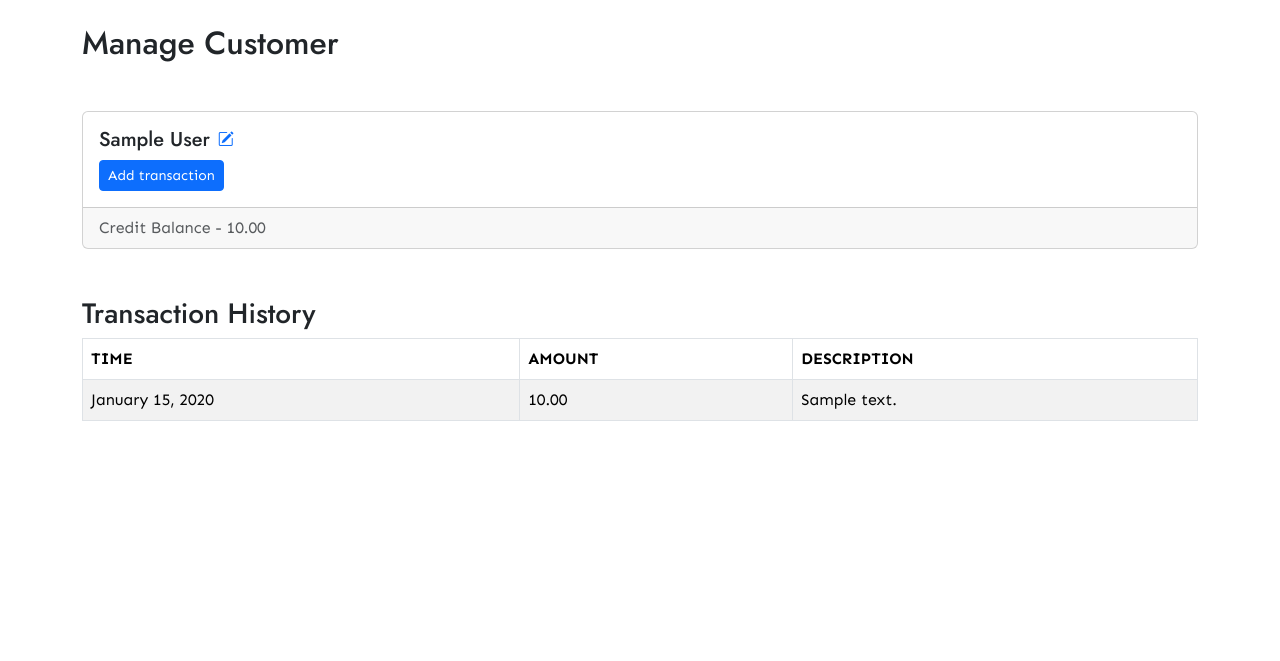
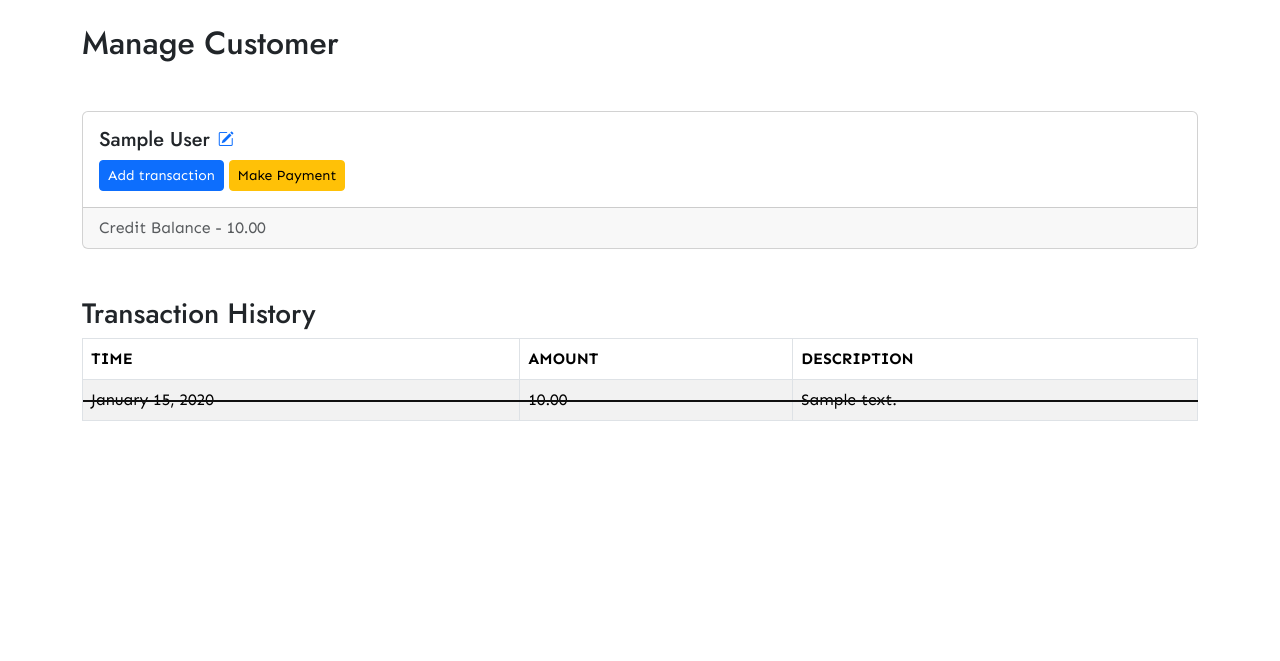
Before and after one commit to iamaakashbasnet/basnet-store, a Django app: page /customers/manage/1/ in a window 1280 px wide. Shown: the part 58-719 px from the top of the page. Run offline with Django 5.2, Linux system fonts and the light colour scheme; tables that the repository leaves empty hold one stand-in row (values such as "Sample post").

Commit message:
feat: credit payment

```diff
--- /dev/null
+++ b/customers/forms.py
@@ -0,0 +1,6 @@
+from django import forms
+
+
+class PaymentForm(forms.Form):
+    payment_number = forms.DecimalField(
+        label='Amount', decimal_places=2)
--- a/customers/models.py
+++ b/customers/models.py
@@ -17,6 +17,7 @@ class Transaction(models.Model):
     amount = models.DecimalField(max_digits=10, decimal_places=2, default=0.00)
     description = models.TextField()
     timestamp = models.DateTimeField(auto_now_add=True)
+    isPaid = models.BooleanField(default=False)
 
     def __str__(self):
         return f"{self.customer.first_name} {self.customer.last_name} - Rs.{self.amount}"
--- a/customers/templates/customers/manage_customer.html
+++ b/customers/templates/customers/manage_customer.html
@@ -1,4 +1,21 @@
 {% extends 'base.html' %}
+
+{% block css %}
+<style>
+  tr {
+    position: relative;
+  }
+
+  tr.strikeout td:before {
+    content: " ";
+    position: absolute;
+    top: 50%;
+    left: 0;
+    border-bottom: 2px solid #111;
+    width: 100%;
+}
+</style>
+{% endblock css %}
 
 {% block content %}
   <div class="mt-2">
@@ -11,6 +28,7 @@
             <a href="{% url 'customer-edit' customer.pk %}"><i class="bi-pencil-square"></i></a>
           </div>
           <a class="btn btn-primary btn-sm" href="{% url "transaction-create" customer.id %}">Add transaction</a>
+          <a class="btn btn-warning btn-sm" href="{% url "customer-payment" customer.id %}">Make Payment</a>
         </div>
         <div class="card-footer text-body-secondary">
           Credit Balance - {{ customer.credit_balance }}
@@ -28,7 +46,7 @@
           </thead>
           <tbody>
             {% for transaction in transactions %}
-              <tr class="align-middle">
+              <tr class="align-middle {% if transaction.isPaid %}strikeout{% endif %}">
                 <td>{{ transaction.timestamp|date:"F d, Y" }}</td>
                 <td>{{ transaction.amount }}</td>
                 <td>{{ transaction.description }}</td>
--- a/customers/urls.py
+++ b/customers/urls.py
@@ -6,6 +6,7 @@ from .views import (
     CustomerManageView,
     TransactionCreateView,
     CustomerEditView,
+    CustomerPaymentView
 )
 
 
@@ -16,6 +17,8 @@ urlpatterns = [
 
     path('manage/<int:pk>/',
          CustomerManageView.as_view(), name='customer-manage'),
-    path('customer/<int:pk>/transaction/create/', TransactionCreateView.as_view(),
+    path('transaction/<int:pk>/create/', TransactionCreateView.as_view(),
          name='transaction-create'),
+    path('payment/<int:pk>/',
+         CustomerPaymentView.as_view(), name='customer-payment')
 ]
--- a/customers/views.py
+++ b/customers/views.py
@@ -1,4 +1,4 @@
-from django.shortcuts import render
+from django.shortcuts import render, redirect
 from django.urls import reverse_lazy
 from django.contrib.auth.mixins import LoginRequiredMixin
 from django.views.generic import (
@@ -9,6 +9,7 @@ from django.views.generic import (
 )
 
 from .models import Customer, Transaction
+from .forms import PaymentForm
 
 
 class CustomerListView(LoginRequiredMixin, ListView):
@@ -62,3 +63,31 @@ class CustomerEditView(UpdateView):
     def get_success_url(self):
         customer = self.kwargs.get('pk')
         return reverse_lazy('customer-manage', kwargs={'pk': customer})
+
+
+class CustomerPaymentView(View):
+    def get(self, request, *args, **kwargs):
+        customer = Customer.objects.get(pk=self.kwargs.get('pk'))
+        form = PaymentForm()
+        context = {'customer': customer, 'form': form}
+        return render(request, template_name='customers/payment_customer.html', context=context)
+
+    def post(self, request, *args, **kwargs):
+        customer = Customer.objects.get(pk=self.kwargs.get('pk'))
+        transactions = Transaction.objects.filter(
+            customer=customer, isPaid=False)
+        form = PaymentForm(request.POST)
+
+        if form.is_valid():
+            payment_number = form.cleaned_data['payment_number']
+            customer.credit_balance -= payment_number
+            customer.save()
+
+            for transaction in transactions:
+                transaction.isPaid = True
+                transaction.save()
+
+            return redirect('customer-manage', pk=customer.pk)
+
+        context = {'customer': customer, 'form': form}
+        return render(request, template_name='customers/payment_customer.html', context=context)
```
Also changed, not shown: customers/templates/customers/payment_customer.html (added, +23 -0 lines), customers/migrations/0002_transaction_ispaid.py (added).
